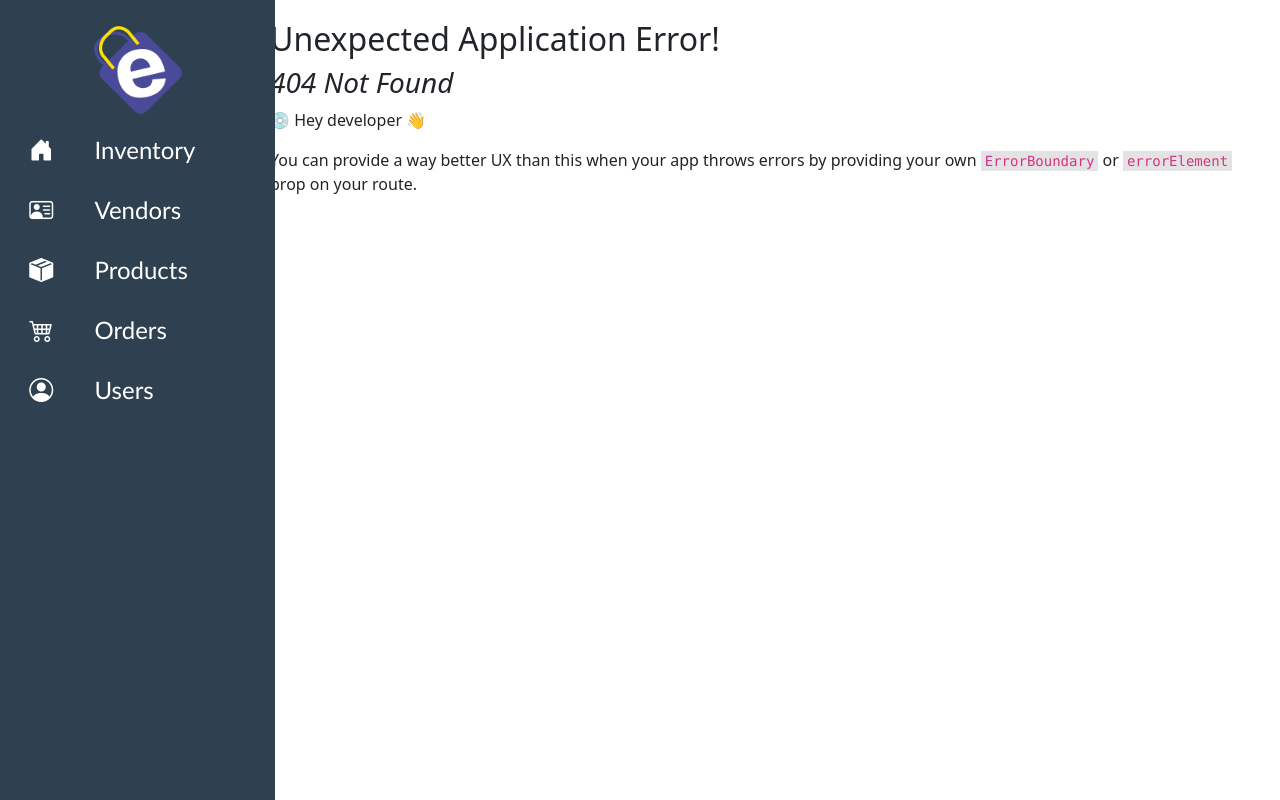
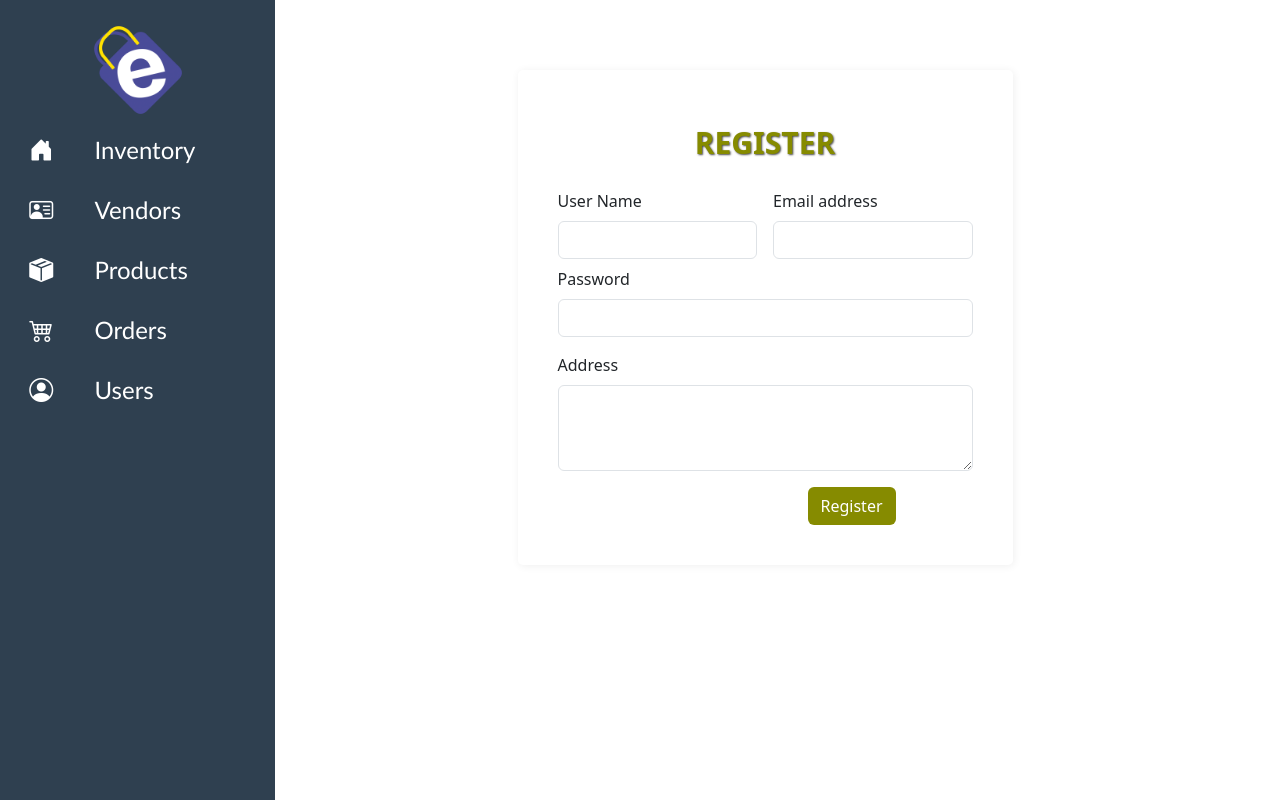
Before and after one commit to Harish3000/Enterprise-Application-Development-Project, a React (Create React App) app in the folder client/: page /register in a window 1280 px wide. Before the commit this address had no page. Built offline with nearby package versions, Linux system fonts and the light colour scheme.

Commit message:
changes in register and login forms

```diff
--- /dev/null
+++ b/client/src/Components/Login.jsx
@@ -0,0 +1,39 @@
+import React from "react";
+import "bootstrap/dist/css/bootstrap.min.css";
+import "../Styles/login.css";
+
+function Login() {
+  return (
+    <div className="loginForm">
+      <div className="loginTitle">Login</div>
+      <form>
+        <div class="mb-3">
+          <label for="exampleInputEmail1" className="form-label">
+            Email address
+          </label>
+          <input
+            type="email"
+            className="form-control"
+            id="exampleInputEmail1"
+            aria-describedby="emailHelp"
+          />
+        </div>
+        <div className="mb-3">
+          <label for="exampleInputPassword1" className="form-label">
+            Password
+          </label>
+          <input
+            type="password"
+            className="form-control"
+            id="exampleInputPassword1"
+          />
+        </div>
+        <button type="submit" className="btn">
+          Login
+        </button>
+      </form>
+    </div>
+  );
+}
+
+export default Login;
--- /dev/null
+++ b/client/src/Components/Register.jsx
@@ -0,0 +1,55 @@
+import React from "react";
+
+function Register() {
+  return (
+    <div className="loginForm">
+      <div className="loginTitle">Register</div>
+      <form>
+        <div class="row g-3 mb-2 mt-2">
+          <div class="col">
+            <label for="exampleInputUsername" className="form-label">
+              User Name
+            </label>
+            <input type="text" class="form-control" aria-label="Username" />
+          </div>
+          <div class="col">
+            <label for="exampleInputEmail1" className="form-label">
+              Email address
+            </label>
+            <input
+              type="email"
+              className="form-control"
+              id="exampleInputEmail1"
+              aria-describedby="emailHelp"
+            />
+          </div>
+        </div>
+        <div class="mb-3">
+          <label for="exampleInputPassword1" className="form-label">
+            Password
+          </label>
+          <input
+            type="password"
+            className="form-control"
+            id="exampleInputPassword1"
+          />
+        </div>
+        <div className="mb-3">
+          <label for="exampleInputAddress" className="form-label">
+            Address
+          </label>
+          <textarea
+            class="form-control"
+            id="exampleFormControlAddress"
+            rows="3"
+          />
+        </div>
+        <button type="submit" className="btn">
+          Register
+        </button>
+      </form>
+    </div>
+  );
+}
+
+export default Register;
--- a/client/src/Components/SideBarData.jsx
+++ b/client/src/Components/SideBarData.jsx
@@ -7,28 +7,28 @@ export const SideBarData = [
   {
     title: "Inventory",
     icon: <i className="bi bi-house-door-fill"></i>,
-    link: "/inventory",
+    link: "/dashboard/inventory",
   },
   {
     title: "Vendors",
     icon: <i className="bi bi-person-vcard"></i>,
-    link: "/vendor",
+    link: "/dashboard/vendor",
   },
   {
     title: "Products",
     icon: <i className="bi bi-box-seam-fill"></i>,
-    link: "/product",
+    link: "/dashboard/product",
   },
 
   {
     title: "Orders",
     icon: <i className="bi bi-cart4"></i>,
-    link: "/order",
+    link: "/dashboard/order",
   },
 
   {
     title: "Users",
     icon: <i className="bi bi-person-circle"></i>,
-    link: "/user",
+    link: "/dashboard/user",
   },
 ];
--- a/client/src/Components/SideBarMenu.jsx
+++ b/client/src/Components/SideBarMenu.jsx
@@ -2,7 +2,7 @@ import React from "react";
 import "bootstrap/dist/css/bootstrap.min.css";
 import "../Styles/sideBarMenu.css";
 import { SideBarData } from "./SideBarData";
-import logo from "../assets/App.png";
+import logo from "../Assets/App.png";
 
 function SideBarMenu() {
   return (
--- a/client/src/Product/add-product.jsx
+++ b/client/src/Product/add-product.jsx
@@ -5,17 +5,19 @@ import axios from "axios";
 import toast from "react-hot-toast";
 
 
+
 const AddProduct = () => {
   const products = {
-    productId: "",
-    productName: "",
-    // productImage: null,
-    productDescription: "",
-    productPrice: "",
-    productRating: "",
-    categoryName: "",
-    productStock: "",
-    // isActive: "",
+    Id: "",
+    ProductName: "",
+    ProductImage: "",
+    ProductDescription: "",
+    ProductPrice: "",
+    ProductRating: "",
+    CategoryName: "",
+    ProductStock: "",
+    IsActive: "",
+    VendorName:""
   };
 
   const [product, setProduct] = useState(products);
@@ -28,29 +30,11 @@ const AddProduct = () => {
     setProduct({ ...product, [productId]: value });
   };
 
-  // // Handling file input
-  // const fileHandler = (e) => {
-  //   const file = e.target.files[0];
-  //   setProduct({ ...product, productImage: file });
-  // };
-
   const submitForm = async (e) => {
     e.preventDefault();
 
-    // // Using FormData to handle file upload along with other inputs
-    // const formData = new FormData();
-    // formData.append("productId", product.productId);
-    // formData.append("productName", product.productName);
-    // formData.append("productImage", product.productImage); // File
-    // formData.append("productDescription", product.productDescription);
-    // formData.append("productPrice", product.productPrice);
-    // formData.append("productRating", product.productRating);
-    // formData.append("categoryName", product.categoryName);
-    // formData.append("productStock", product.productStock);
-    // formData.append("isActive", product.isActive);
-
     await axios
-      .post("http://localhost:8000/api/product", product, {
+      .post("http://localhost:8000/api/Product", product, {
         // headers: {
         //   "Content-Type": "multipart/form-data",
         // },
--- a/client/src/Product/update-product.jsx
+++ b/client/src/Product/update-product.jsx
@@ -4,13 +4,13 @@ import { Link, useNavigate, useParams } from "react-router-dom";
 import axios from "axios";
 import toast from "react-hot-toast";
 
-const UpdateUser = () => {
-  const users = {
+const UpdateProduct = () => {
+  const products = {
     name: "",
     email: "",
     address: "",
   };
-  const [user, setUser] = useState(users);
+  const [product, setProduct] = useState(products);
   const navigate = useNavigate();
   const { id } = useParams();
 
@@ -18,14 +18,14 @@ const UpdateUser = () => {
     const { name, value } = e.target;
     console.log(name, value);
 
-    setUser({ ...user, [name]: value });
+    setProduct({ ...product, [name]: value });
   };
 
   useEffect(() => {
     axios
-      .get(`http://localhost:8000/api/user/${id}`)
+      .get(`http://localhost:8000/api/product/${id}`)
       .then((response) => {
-        setUser(response.data);
+        setProduct(response.data);
       })
       .catch((error) => {
         console.log(error);
@@ -35,10 +35,10 @@ const UpdateUser = () => {
   const submitForm = async (e) => {
     e.preventDefault();
     await axios
-      .put(`http://localhost:8000/api/update/user/${id}`, user)
+      .put(`http://localhost:8000/api/update/product/${id}`, product)
       .then((response) => {
         toast.success(response.data.message, { position: "top-right" });
-        navigate("/users");
+        navigate("/products");
       })
       .catch((error) => {
         console.log(error);
@@ -46,19 +46,19 @@ const UpdateUser = () => {
   };
 
   return (
-    <div className="addUser">
-      <Link to="/users" type="button" class="btn btn-secondary">
+    <div className="addProduct">
+      <Link to="/products" type="button" class="btn btn-secondary">
         <i class="bi bi-skip-backward-fill"></i>
       </Link>
 
-      <h3>Update User</h3>
-      <form className="addUserForm" onSubmit={submitForm}>
+      <h3>Update Product</h3>
+      <form className="addProductForm" onSubmit={submitForm}>
         <div className="inputGroup">
           <label htmlFor="name">Name:</label>
           <input
             type="text"
             id="name"
-            value={user.name}
+            value={product.name}
             onChange={inputHandler}
             name="name"
             autoComplete="off"
@@ -70,7 +70,7 @@ const UpdateUser = () => {
           <input
             type="email"
             id="email"
-            value={user.email}
+            value={product.email}
             onChange={inputHandler}
             name="email"
             autoComplete="off"
@@ -82,7 +82,7 @@ const UpdateUser = () => {
           <input
             type="text"
             id="address"
-            value={user.address}
+            value={product.address}
             onChange={inputHandler}
             name="address"
             autoComplete="off"
@@ -99,4 +99,4 @@ const UpdateUser = () => {
   );
 };
 
-export default UpdateUser;
+export default UpdateProduct;
--- /dev/null
+++ b/client/src/Styles/login.css
@@ -0,0 +1,24 @@
+.loginForm {
+    background-color: white;
+    width: 50%;
+    margin: 50px auto;
+    padding: 40px;
+    border-radius: 5px;
+    box-shadow: 1px 1px 8px rgba(0, 0, 0, 0.065);
+  }
+
+  .loginTitle{
+    margin-top: 10px;
+    text-align: center;
+    font-weight: bold;
+    color:  rgb(134, 139, 0);
+    font-size: 30px;
+    text-transform: uppercase;
+    text-shadow: 1px 1px 2px rgba(0, 0, 0, 0.7);
+  }
+
+  .btn{
+    background-color: rgb(134, 139, 0);
+    color: white;
+    margin-left:250px ;
+  }
```
Also changed, not shown: client/src/Api/index.jsx (added, +20 -0 lines), client/src/App.js (+31 -17 lines), client/src/Home/index.jsx (added, +9 -0 lines).
